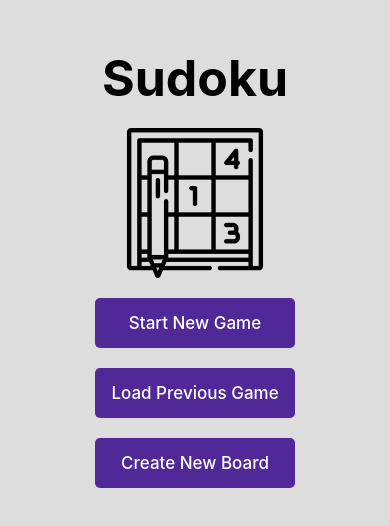
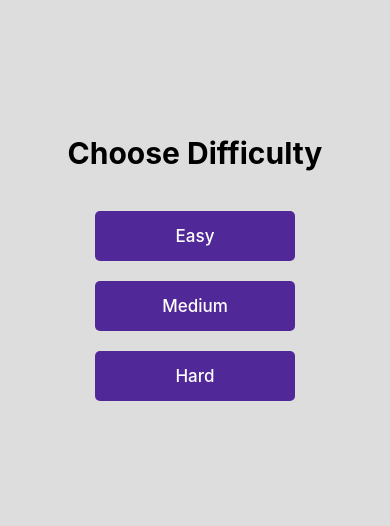
Before and after one commit to SanderOlinJ/IDATT2506-Sudoku, a React Native app: screen /ChooseDifficulty in a window 390 px wide. Shown: the part 144-670 px from the top of the page. Built offline with nearby package versions, Linux system fonts and the light colour scheme.

Commit message:
Added a difficulty selection screen, started implementing game logic.

```diff
--- a/App.js
+++ b/App.js
@@ -1,8 +1,9 @@
-import { StatusBar } from 'expo-status-bar';
 import { StyleSheet, Text, View } from 'react-native';
 import { NavigationContainer } from '@react-navigation/native';
 import { createStackNavigator } from '@react-navigation/stack';
 import StartScreen from './screens/StartScreen';
+import ChooseDifficultyScreen from "./screens/ChooseDifficultyScreen";
+import GameScreen from "./screens/GameScreen";
 
 const Stack = createStackNavigator()
 
@@ -12,8 +13,20 @@ export default function App() {
       <NavigationContainer>
           <Stack.Navigator>
               <Stack.Screen
-          name="Start Screen"
+                  name="StartScreen"
                   component={StartScreen}
+                  options={{
+                      headerShown: false
+              }}/>
+              <Stack.Screen
+                  name='ChooseDifficulty'
+                  component={ChooseDifficultyScreen}
+                  options={{
+                      headerShown: false
+              }}/>
+              <Stack.Screen
+                  name="GameScreen"
+                  component={GameScreen}
                   options={{
                       headerShown: false
               }}/>
--- /dev/null
+++ b/components/BoardComponent.js
@@ -0,0 +1,49 @@
+import React from 'react';
+import { View, StyleSheet } from "react-native";
+import Cell from "../components/CellComponent";
+
+const BoardComponent = () => {
+    const renderCell = (key) => {
+        // You can pass `initialValue` to the Cell here if needed
+        return <Cell key={key} />;
+    };
+
+    const renderGroup = (groupIndex) => {
+        return (
+            <View style={styles.group} key={groupIndex}>
+                {Array(3).fill().map((_, index) => renderCell(`cell-${groupIndex}-${index}`))}
+            </View>
+        );
+    };
+
+    const renderRow = (rowIndex) => {
+        return (
+            <View style={styles.row} key={rowIndex}>
+                {Array(3).fill().map((_, index) => renderGroup(`group-${rowIndex}-${index}`))}
+            </View>
+        );
+    };
+
+    return (
+        <View style={styles.container}>
+            {Array(9).fill().map((_, rowIndex) => renderRow(rowIndex))}
+        </View>
+    );
+}
+
+const styles = StyleSheet.create({
+    container: {
+        justifyContent: "center",
+        alignItems: "center"
+    },
+    row: {
+        flexDirection: 'row',
+    },
+    group: {
+        flexDirection: 'row',  // Change from 'column' to 'row'
+        borderWidth: 1,
+        borderColor: 'black'
+    }
+});
+
+export default BoardComponent;
--- /dev/null
+++ b/components/CellComponent.js
@@ -0,0 +1,26 @@
+import React from "react";
+import { View, Text, StyleSheet } from 'react-native';
+
+const Cell = ({ initialValue }) => {
+    return (
+        <View style={styles.cell}>
+            <Text style={styles.cellText}>{initialValue || ''}</Text>
+        </View>
+    );
+}
+
+export default Cell;
+
+const styles = StyleSheet.create({
+    cell: {
+        width: 30,
+        height: 30,
+        justifyContent: 'center',
+        alignItems: 'center',
+        borderColor: 'black',
+        borderWidth: 0.5
+    },
+    cellText: {
+        fontSize: 16,
+    }
+});
--- a/package.json
+++ b/package.json
@@ -14,7 +14,8 @@
     "expo": "^49.0.16",
     "expo-status-bar": "~1.6.0",
     "react": "18.2.0",
-    "react-native": "0.72.6"
+    "react-native": "0.72.6",
+    "sudoku-gen": "^1.0.2"
   },
   "devDependencies": {
     "@babel/core": "^7.20.0"
--- /dev/null
+++ b/screens/ChooseDifficultyScreen.js
@@ -0,0 +1,65 @@
+import React, { useState, useEffect } from 'react';
+import { Text, StyleSheet, SafeAreaView, TouchableOpacity } from 'react-native';
+
+const ChooseDifficultyScreen = ({ navigation }) => {
+
+    const selectDifficulty = (difficulty) => {
+
+        navigation.navigate('GameScreen', { difficulty: difficulty });
+    }
+
+    return (
+        <SafeAreaView style={styles.container}>
+            <Text style={styles.title}>Choose Difficulty</Text>
+
+            <TouchableOpacity
+                style={styles.button}
+                onPress={() => selectDifficulty('Easy')}>
+                <Text style={styles.buttonText}>Easy</Text>
+            </TouchableOpacity>
+
+            <TouchableOpacity
+                style={styles.button}
+                onPress={() => selectDifficulty('Medium')}>
+                <Text style={styles.buttonText}>Medium</Text>
+            </TouchableOpacity>
+
+            <TouchableOpacity
+                style={styles.button}
+                onPress={() => selectDifficulty('Hard')}>
+                <Text style={styles.buttonText}>Hard</Text>
+            </TouchableOpacity>
+        </SafeAreaView>
+    );
+}
+
+export default ChooseDifficultyScreen;
+
+const styles = StyleSheet.create({
+    container: {
+        flex: 1,
+        alignItems: 'center',
+        justifyContent: 'center',
+        padding: 20,
+        backgroundColor: '#ddd'
+    },
+    title: {
+        fontSize: 30,
+        fontWeight: 'bold',
+        marginBottom: 40
+    },
+    button: {
+        backgroundColor: '#512897',
+        width: 200,
+        padding: 15,
+        borderRadius: 5,
+        alignItems: 'center',
+        justifyContent: 'center',
+        marginBottom: 20,
+    },
+    buttonText: {
+        color: 'white',
+        fontSize: 17,
+        fontWeight: '500'
+    }
+});
--- /dev/null
+++ b/screens/GameScreen.js
@@ -0,0 +1,29 @@
+import React from 'react';
+import { View, Text, StyleSheet } from "react-native";
+import BoardComponent from "../components/BoardComponent"; // Assuming you moved BoardComponent to a components folder
+import { getSudoku } from 'sudoku-gen';
+
+
+const GameScreen = ({ route }) => {
+    const { difficulty } = route.params;
+    console.log(`${difficulty} chosen`);
+    const sudoku = getSudoku(difficulty);
+
+
+    return (
+        <View style={styles.container}>
+            <Text>{`You selected ${difficulty} difficulty.`}</Text>
+            <BoardComponent />
+        </View>
+    );
+}
+
+const styles = StyleSheet.create({
+    container: {
+        flex: 1,
+        justifyContent: "center",
+        alignItems: "center"
+    }
+});
+
+export default GameScreen;
--- a/screens/StartScreen.js
+++ b/screens/StartScreen.js
@@ -2,14 +2,29 @@ import React from 'react';
 import { Text, StyleSheet, Image, SafeAreaView, TouchableOpacity } from 'react-native';
 
 const StartScreen = ({ navigation }) => {
-  return (
+    const startNewGame = () => {
+        console.log("Starting new game...");
+        navigation.navigate('ChooseDifficulty');
+    }
+
+    const loadPreviousGame = () => {
+        console.log("Loading previous game...");
+        navigation.navigate('PreviousGame')
+    }
+
+    const createNewBoard = () => {
+        console.log("Creating new boarding...");
+        navigation.navigate('CreateNewBoard')
+    }
+
+    return (
       <SafeAreaView style={styles.container}>
           <Text style={styles.title}>Sudoku</Text>
           <Image source={require('../assets/sudoku.png')} style={styles.sudokuIcon}/>
 
           <TouchableOpacity
               style={styles.button}
-              onPress={() => {}}>
+              onPress={() => startNewGame()}>
             <Text
                 style={styles.buttonText}>
                 Start New Game
@@ -18,7 +33,7 @@ const StartScreen = ({ navigation }) => {
 
           <TouchableOpacity
               style={styles.button}
-              onPress={() => {}}>
+              onPress={() => loadPreviousGame()}>
             <Text
                 style={styles.buttonText}>
                 Load Previous Game
@@ -28,7 +43,7 @@ const StartScreen = ({ navigation }) => {
 
           <TouchableOpacity
               style={styles.button}
-              onPress={() => {}}>
+              onPress={() => createNewBoard()}>
             <Text
                 style={styles.buttonText}>
                 Create New Board
```
Also changed, not shown: 1 other file (tests, documents, lock files or other folders). Lines whose indentation alone changed are shown as unchanged.
